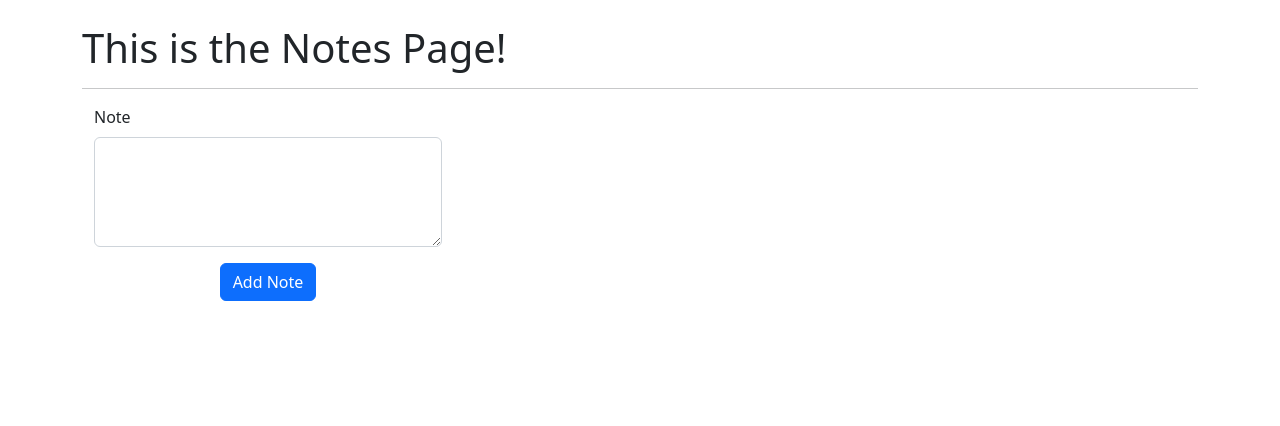
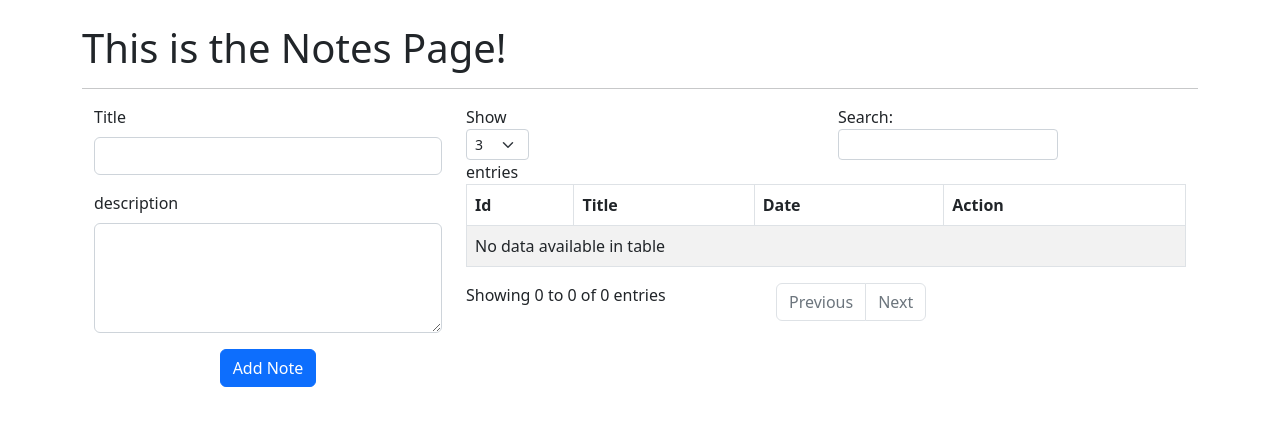
Before and after one commit to rpaugusto/todo_flask, a Flask app: page / in a window 1280 px wide. Shown: the part 56-482 px from the top of the page. Run offline with Flask 3, Linux system fonts and the light colour scheme; the visitor is signed in with stand-in values (Sample User, id 1); data that the repository does not hold is empty; some libraries are stand-ins or nearby versions.

Commit message:
2nd commit

```diff
--- a/main.py
+++ /dev/null
@@ -1,6 +0,0 @@
-from webapp import create_app
-
-app = create_app()
-
-if __name__ == '__main__':
-    app.run(debug=True)
--- a/webapp/__init__.py
+++ b/webapp/__init__.py
@@ -1,5 +1,6 @@
 from flask import Flask
 from flask_sqlalchemy import SQLAlchemy
+from flask_migrate import Migrate # < --- new update
 from os import path
 from flask_login import LoginManager
 
@@ -11,6 +12,7 @@ def create_app():
     app.config['SQLALCHEMY_DATABASE_URI'] = 'sqlite:///webapp.sqlite'
     app.config['SQLALCHEMY_TRACK_MODIFICATIONS'] = False
     db.init_app(app)
+    migrate = Migrate(app, db) # < --- new update
 
     #Blueprint
     from .todos import todos
--- a/webapp/templates/home.html
+++ b/webapp/templates/home.html
@@ -6,10 +6,17 @@
     <div class="container text">
         <div class="row align-items-start">
             <div class="col-md-4">
+
+                {% include 'messages.html' %}
+
                 <form class="row g-3" method="POST">
                     <div class="col-12">
-                        <label for="note" class="form-label">Note</label>
-                        <textarea class="form-control" id="note" name="note" rows="4"></textarea>
+                        <label for="title" class="form-label">Title</label>
+                        <input class="form-control" id="title" name="title"/>
+                    </div>
+                    <div class="col-12">
+                        <label for="description" class="form-label">description</label>
+                        <textarea class="form-control" id="description" name="description" rows="4"></textarea>
                     </div>
                     <div class="col-12" align="center">
                         <button type="submit" class="btn btn-primary">Add Note</button>
@@ -17,7 +24,7 @@
                 </form>
             </div>
             <div class="col-md-8">
-
+                {% include 'todo_table.html' %}
             </div>
         </div>
     </div>
--- a/webapp/templates/todo_table.html
+++ b/webapp/templates/todo_table.html
@@ -2,7 +2,7 @@
     <thead>
         <tr>
             <th>Id</th>
-            <th>Data</th>
+            <th>Title</th>
             <th>Date</th>
             <th>Action</th>
         </tr>
@@ -11,8 +11,8 @@
         {% for todo in user.todos %}
             <tr>
                 <td>{{ todo.id }}</td>
-                <td>{{ todo.data }}</td>
-                <td style="word-wrap: break-word;">{{ todo.date }}</td>
+                <td>{{ todo.title }}</td>
+                <td style="word-wrap: break-word;">{{ todo.upt_date }}</td>
                 <td>
                     <a href="#" class="btn mb3 bi bi-trash", onclick="deleteTodo( '{{ todo.id }}' )"></a>
                     <a href="#" class="btn mb3 bi bi-pencil-square", onclick="deleteTodo( '{{ todo.id }}' )"></a>
--- a/webapp/todos.py
+++ b/webapp/todos.py
@@ -13,12 +13,15 @@ todos = Blueprint('todos', __name__)
 @login_required
 def home():
     if request.method == 'POST':
-        todo = request.form.get('todo')#Gets the todo from the HTML
+        title = request.form.get('title')#Gets the todo from the HTML
+        description = request.form.get('description')#Gets the todo from the HTML
 
-        if len(todo) < 1:
-            flash('Todo is too short!', category='warning')
+        if len(title) < 1:
+            flash('Title is too short!', category='warning')
+        elif len(description) < 1:
+            flash('Description is too short!', category='warning')
         else:
-            new_todo = todo(data=todo, user_id=current_user.id)  #providing the schema for the note
+            new_todo = Todo(title=title, description=description, user_id=current_user.id)  #providing the schema for the note
             db.session.add(new_todo) #adding the note to the database
             db.session.commit()
             flash('Todo added!', category='success')
@@ -29,12 +32,12 @@ def home():
 @login_required
 def delete_todo():
     data = json.loads(request.data)
-    noteId = data['noteId']
-    note = Note.query.get(noteId)
+    todoId = data['noteId']
+    todo = Todo.query.get(todoId)
 
-    if note:
-        if note.user_id == current_user.id:
-            db.session.delete(note)
+    if todo:
+        if todo.user_id == current_user.id:
+            db.session.delete(todo)
             db.session.commit()
             return jsonify({})
 
```
